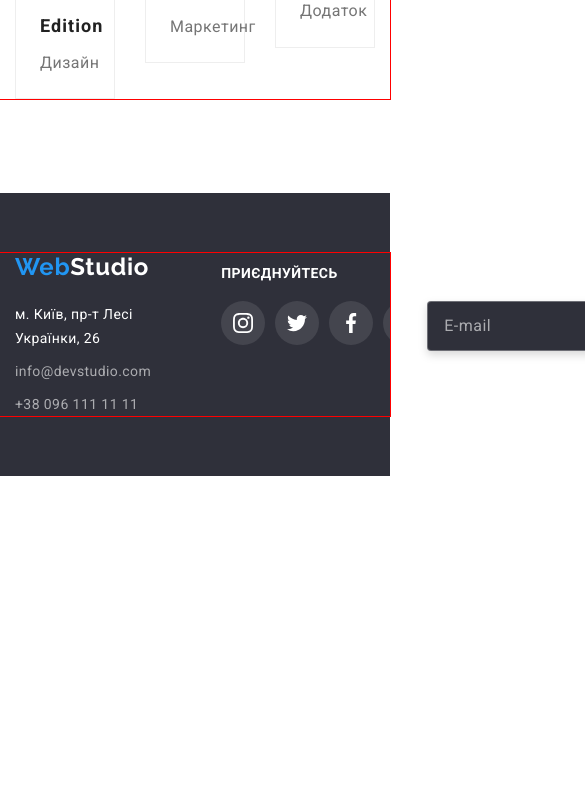
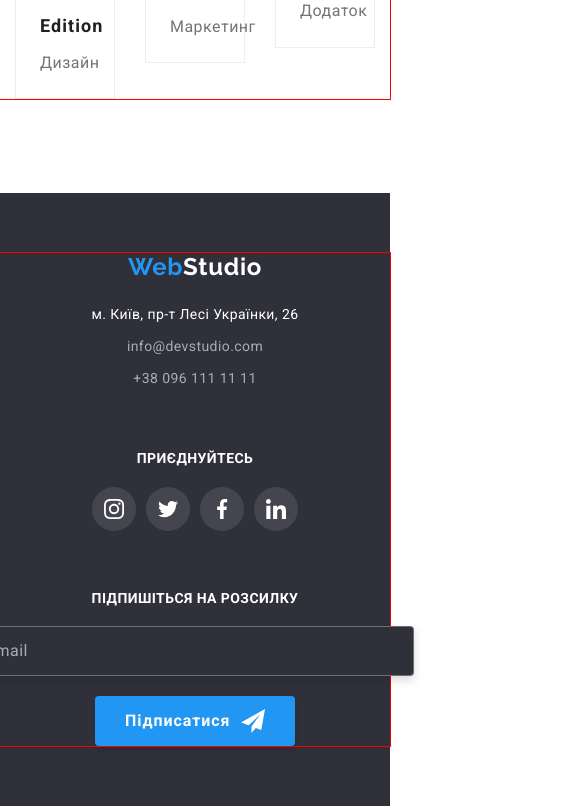
Before and after one commit to goldenduke14/goit-markup-hw-08, a website: page portfolio.html in a window 390 px wide. Shown: the part 1163-1969 px from the top of the page, 585 px wide, since content can reach past the window. Before the commit the page ends 1639 px from the top, so only its background shows below. Drawn offline with nearby package versions, Linux system fonts and the light colour scheme.

Commit message:
create footer mobile

```diff
--- a/portfolio.html
+++ b/portfolio.html
@@ -298,7 +298,7 @@
           </address>
         </div>
         <div class="social-media">
-          <h3 class="social-madia__subtitle">приєднуйтесь</h3>
+          <h3 class="social-media__subtitle">приєднуйтесь</h3>
           <ul class="social-media__list">
             <li class="social-media__item">
               <a href="" class="social-media__link">
--- a/sass/components/_footer-subscr.scss
+++ b/sass/components/_footer-subscr.scss
@@ -1,9 +1,80 @@
+//
+
+// .subscr {
+//   display: block;
+//   margin-left: auto;
+//   padding-top: 12px;
+//   /* align-items: center; */
+//   width: 570px;
+// }
+// .subscr__text {
+//   margin-bottom: 20px;
+//   font-family: $primary-font;
+//   font-style: normal;
+//   font-weight: 700;
+//   font-size: 14px;
+//   line-height: 1.14;
+//   letter-spacing: 0.03em;
+//   text-transform: uppercase;
+//   color: $primary-white-color;
+// }
+// .subscr__input {
+//   display: flex;
+// }
+// .subscr__mail {
+//   padding: 15px 16px;
+//   width: 358px;
+//   height: 50px;
+//   margin-right: 12px;
+//   background-color: $third-bg-color;
+//   color: $secondary-white-color;
+//   border: 1px solid rgba(255, 255, 255, 0.3);
+//   filter: drop-shadow(0px 4px 4px rgba(0, 0, 0, 0.15));
+//   border-radius: 4px;
+//   outline: transparent;
+//   &::placeholder {
+//     font-family: $primary-font;
+//     font-style: normal;
+//     font-weight: 400;
+//     font-size: 16px;
+//     line-height: 1.25;
+//     display: flex;
+//     align-items: center;
+//     letter-spacing: 0.03em;
+//     color: $secondary-white-color;
+//   }
+// }
+// .subscr__btn {
+//   display: flex;
+//   align-items: center;
+//   text-align: center;
+//   padding: 10px 28px;
+//   min-width: 200px;
+//   height: 50px;
+//   color: $primary-white-color;
+//   background-color: $accent-color;
+//   box-shadow: 0px 4px 4px rgba(0, 0, 0, 0.15);
+//   border-color: transparent;
+//   border-radius: 4px;
+//   font-family: $primary-font;
+//   font-style: normal;
+//   font-weight: 700;
+//   font-size: 16px;
+//   line-height: 1.88;
+//   letter-spacing: 0.06em;
+//   cursor: pointer;
+// }
+// .subscr__icon {
+//   margin-left: 10px;
+//   fill: $primary-white-color;
+// }
+
 .subscr {
   display: block;
-  margin-left: auto;
-  padding-top: 12px;
+  // margin-left: auto;
+  // padding-top: 12px;
   /* align-items: center; */
-  width: 570px;
+  // width: 570px;
 }
 .subscr__text {
   margin-bottom: 20px;
@@ -18,10 +89,15 @@
 }
 .subscr__input {
   display: flex;
+  flex-direction: column;
+  // margin-left: auto;
+  // margin-right: auto;
+  align-items: center;
 }
 .subscr__mail {
+  margin-bottom: 20px;
   padding: 15px 16px;
-  width: 358px;
+  width: 450px;
   height: 50px;
   margin-right: 12px;
   background-color: $third-bg-color;
--- a/sass/components/_footer.scss
+++ b/sass/components/_footer.scss
@@ -1,4 +1,7 @@
 /* footer */
+
+//
+
 .footer {
   padding-top: 60px;
   padding-bottom: 60px;
@@ -9,13 +12,17 @@
 .address__list {
   list-style: none;
   font-style: normal;
+  margin-bottom: 60px;
 }
 .footer__content {
-  display: flex;
+  // display: flex;
+  margin-left: auto;
+  margin-right: auto;
+  text-align: center;
 }
 .footer__address {
-  width: 231px;
-  margin-right: 70px;
+  // width: 231px;
+  // margin-right: 70px;
 }
 .address__link {
   color: $primary-white-color;
@@ -28,20 +35,21 @@
   }
 }
 .address__item:not(:last-child) {
-  margin-bottom: 9px;
+  margin-bottom: 8px;
 }
 .address__contacts {
   color: $secondary-white-color;
 }
 .social-media {
-  padding-top: 12px;
-  width: 206px;
+  // padding-top: 12px;
+  // width: 206px;
+  margin-bottom: 60px;
 }
-.social-madia__subtitle {
+.social-media__subtitle {
   margin-bottom: 20px;
   font-weight: 700;
   font-size: 14px;
-  line-height: 16px;
+  line-height: 1.14;
   letter-spacing: 0.03em;
   text-transform: uppercase;
   color: $primary-white-color;
```
Also changed, not shown: index.html (+2 -2 lines), css/main.css, css/main.min.css, 2 other files.
